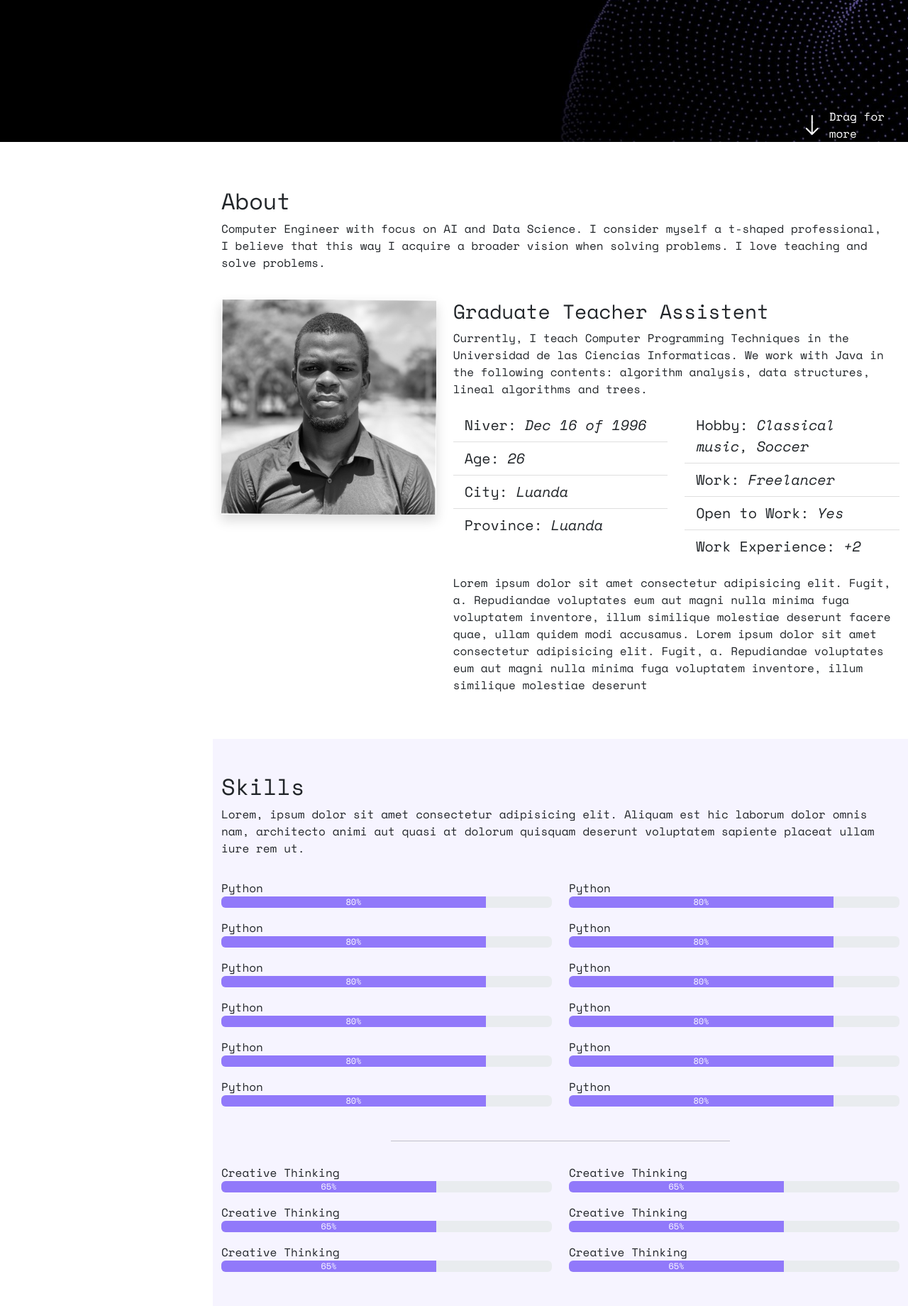
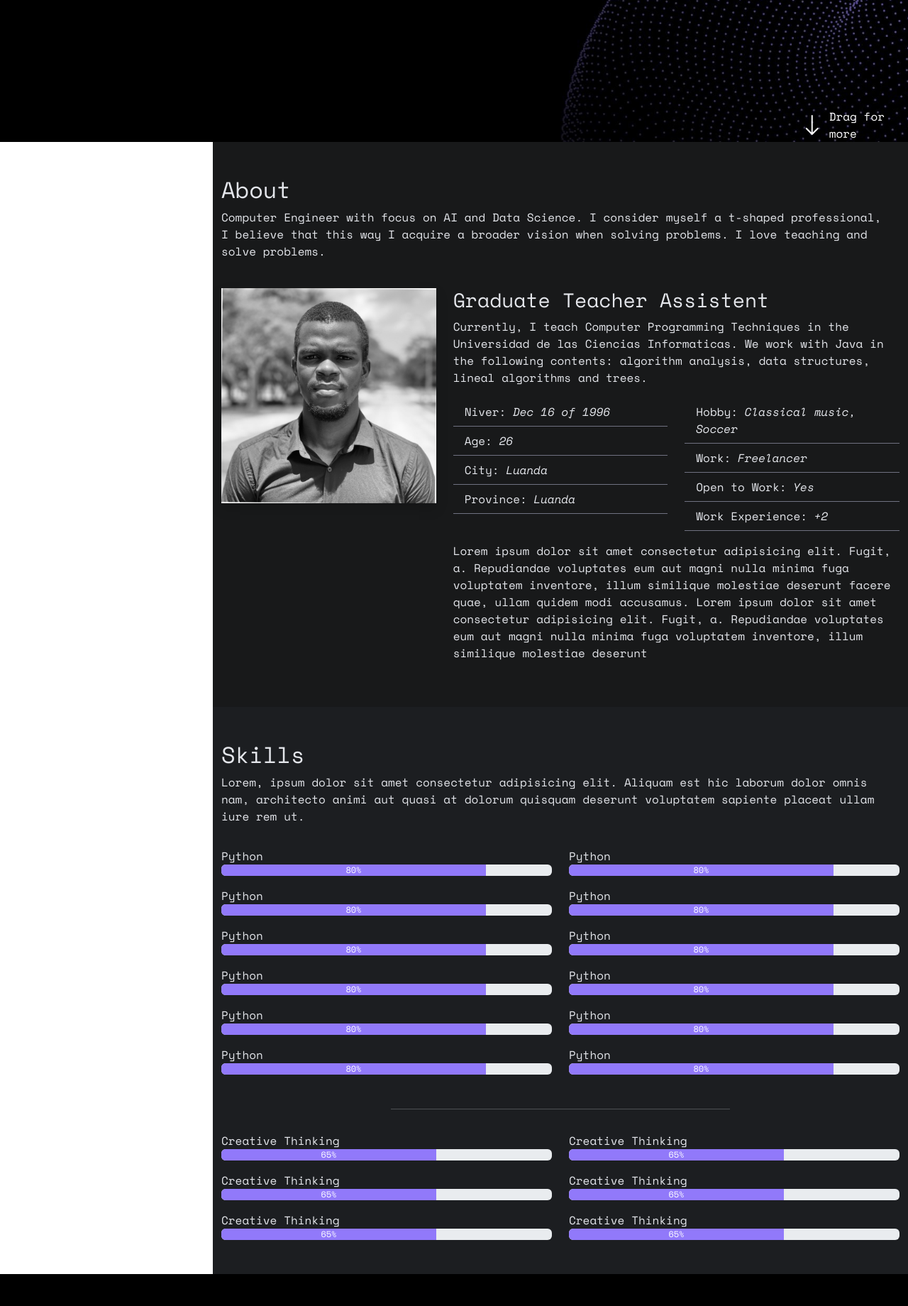
Before and after one commit to bentobenack/portfolio, a Flask app: page / in a window 1280 px wide. Shown: the part 600-2440 px from the top of the page at 71% size. After the commit the page ends 2395 px from the top, so only its background shows below. Run offline with Flask 2, Linux system fonts and the light colour scheme; some libraries are stand-ins or nearby versions.

Commit message:
Change section background

```diff
--- a/static/style.css
+++ b/static/style.css
@@ -171,6 +171,28 @@ i.menu-mobile {
     left: 0;
 }
 
+
+section.section-bg-even{
+    background-color: #18191A;
+    color: #E4E6EB;
+}
+
+section#about ul li {
+    background-color: #18191A;
+    color: #E4E6EB;
+    border-bottom: .6px solid #6f7180;
+}
+
+section.section-bg-odd {
+    background-color: #1c1e21;
+    color: #E4E6EB;
+}
+
+.progress-bar {
+   background-color: #9179FA;
+}
+
+
 @media (max-width: 1024px) {
     #header {
         left: -300px;
@@ -202,6 +224,10 @@ i.menu-mobile {
     }
 }
 
+
+
+
+
 *::-webkit-scrollbar {
     width: 10px;
 }
@@ -215,15 +241,6 @@ i.menu-mobile {
 *::-webkit-scrollbar-thumb {
     background-color: #9179FA;
 }
-
-.section-bg {
-    background-color: #f6f4ff;
-}
-
-.progress-bar {
-   background-color: #9179FA;
-}
-
 
 /*
 
--- a/templates/index.html
+++ b/templates/index.html
@@ -90,10 +90,11 @@
 
         </section>
 
-        <section id="about" class="container mt-5">
+        <section id="about" class="section-bg-even">
+            <div class="container pt-5 pb-5">
                 <div class="row w-100">
                     <div class="col-md-12">
-                    <h2 class="pt-3">About</h2>
+                        <h2 class="section-title">About</h2>
 
                         <p>Computer Engineer with focus on AI and Data Science.
                             I consider myself a t-shaped professional,
@@ -117,7 +118,7 @@
 
                         <div class="row mt-3 mb-3">
                             <div class="col-md-6">
-                            <ul class="list-group list-group-flush fs-5">
+                                <ul class="list-group list-group-flush fs-6">
                                     <li class="list-group-item">
                                         Niver: <span class="fw-lighter fst-italic">Dec 16 of 1996</span>
                                     </li>
@@ -132,8 +133,8 @@
                                     </li>
                                 </ul>
                             </div>
-                        <div class="col-md-6">
-                            <ul class="list-group list-group-flush fs-5">
+                            <div class="col-md-6 info-r">
+                                <ul class="list-group list-group-flush fs-6">
                                     <li class="list-group-item">
                                         Hobby: <span class="fw-lighter fst-italic">Classical music, Soccer</span>
                                     </li>
@@ -159,11 +160,12 @@
 
 
                 </div>
+            </div>
         </section>
 
-        <section id="skills" class="mt-5 section-bg">
-            <div class="container pb-5">
-                <h2 class="pt-5">Skills</h2>
+        <section id="skills" class="section-bg-odd">
+            <div class="container pt-5 pb-5">
+                <h2 class="section-title">Skills</h2>
                 <p>Lorem, ipsum dolor sit amet consectetur adipisicing elit. Aliquam est hic laborum dolor
                      omnis nam, architecto animi aut quasi at dolorum quisquam deserunt voluptatem sapiente
                      placeat ullam iure rem ut.</p>
```
Lines whose indentation alone changed are shown as unchanged.
